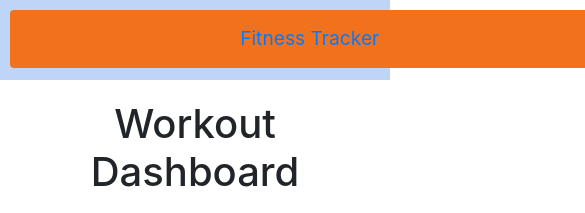
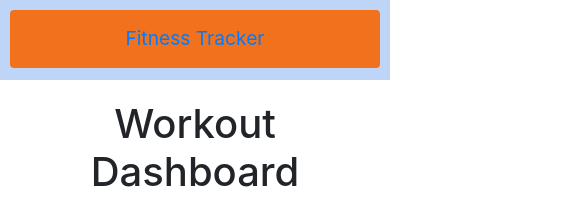
Before and after one commit to GAFelton/fitness-tracker-mongodb, a website: page public/stats.html in a window 390 px wide. Shown: the top 213 px of the page, 585 px wide, since content can reach past the window. Drawn offline with nearby package versions, Linux system fonts and the light colour scheme; no server answers.

Commit message:
Added min-width to orangeButton class for stats.html for responsive styling.

```diff
--- a/public/style.css
+++ b/public/style.css
@@ -28,7 +28,8 @@ nav {
 #orangeButton {
   background-color: #f2711c;
   border-radius: 4px;
-  width: 599.5px;
+  min-width: 40vw;
+  max-width: 599.5px;
   text-align: center;
   vertical-align: center;
   align-items: center;
```
